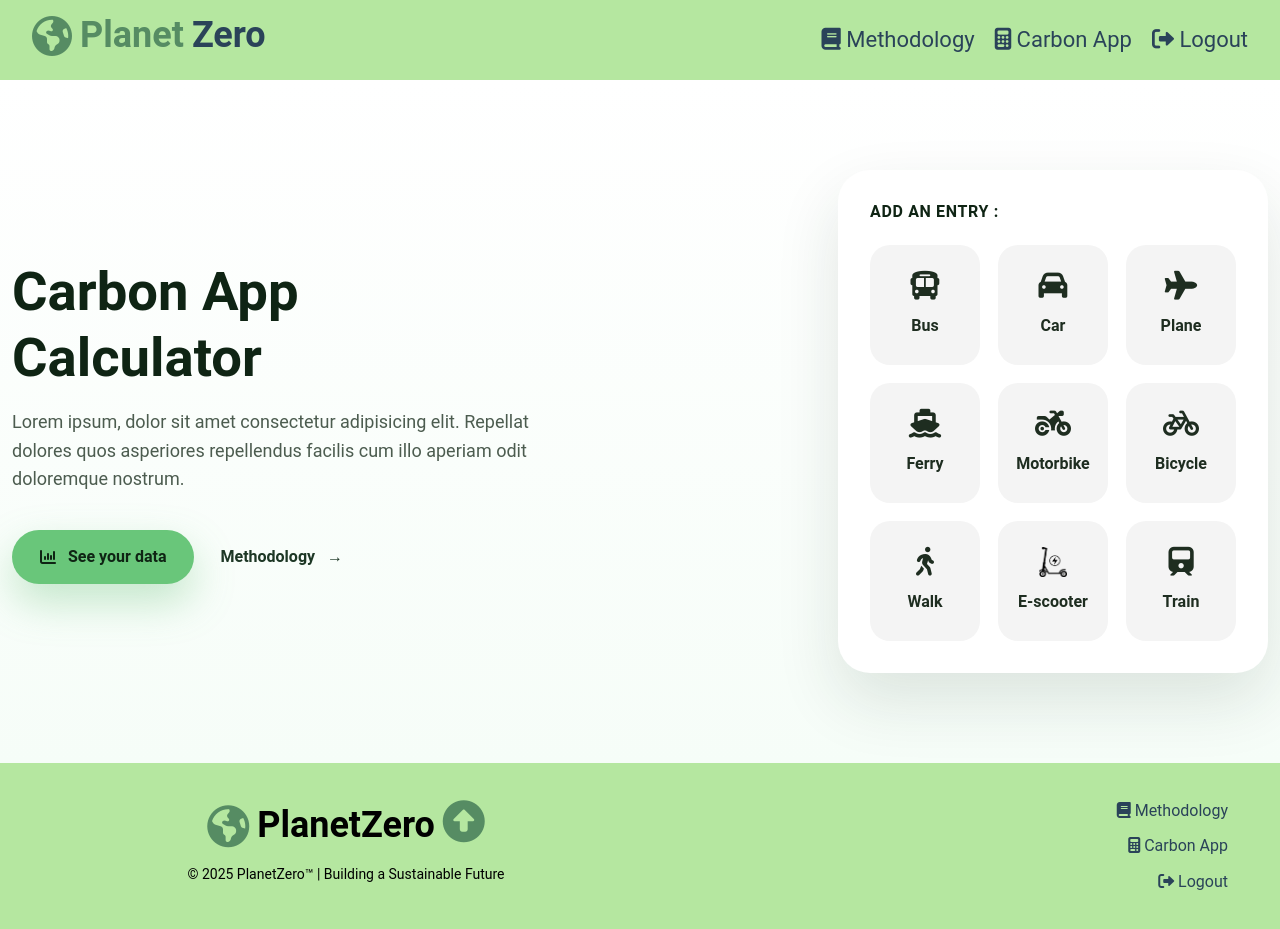
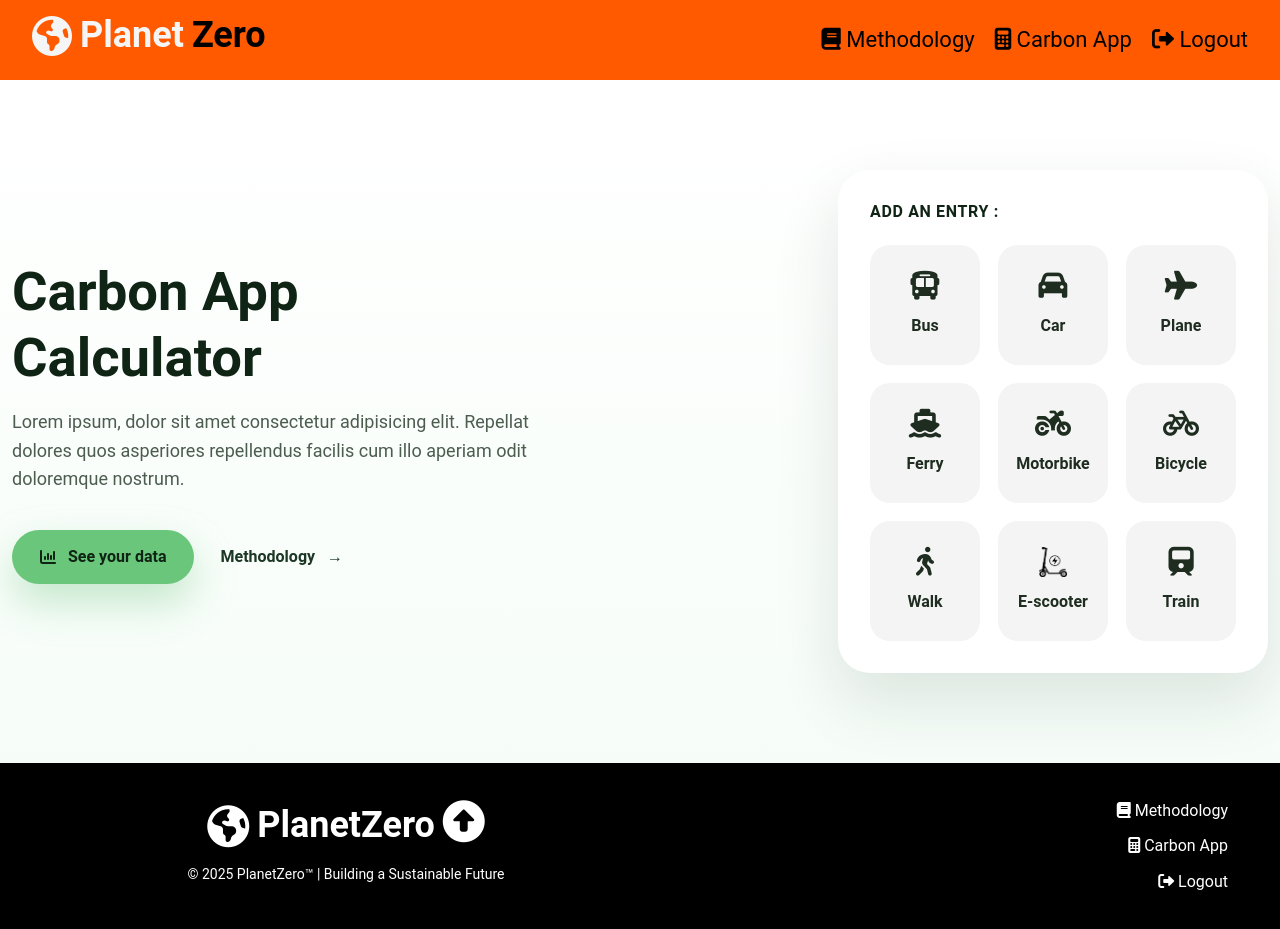
Before and after one commit to JosefLeininger03/carbon_app_2025, a Flask app: page /carbon_app in a window 1280 px wide. Run offline with Flask 2, Linux system fonts and the light colour scheme; a user stored in the database is signed in; some libraries are stand-ins or nearby versions.

Commit message:
Update layout.css

```diff
--- a/capp/static/layout.css
+++ b/capp/static/layout.css
@@ -18,7 +18,7 @@ body {
 
 /* 🌍 NAVBAR */
 .section_carbon_app_navbar {
-  background-color: #b5e7a0;
+  background-color: #ff5a00; /* Skyss-like orange */
 }
 
 .carbon_app_navbar {
@@ -36,17 +36,17 @@ body {
   gap: 8px;
   font-size: 36px;
   font-weight: 600;
-  color: #2a4359;
+  color: #000;
   text-decoration: none;
 }
 
 .logo i {
-  color: #568c63;
+  color: #f5f5f5;
   font-size: 40px;
 }
 
 .planet-text {
-  color: #568c63;
+  color: #f5f5f5;
 }
 
 /* Navbar links */
@@ -63,19 +63,19 @@ body {
 }
 
 .navbar-links a {
-  color: #2a4359;
+  color: #000;
   font-size: 22px;
   text-decoration: none;
   transition: 0.2s;
 }
 
 .navbar-links a:hover {
-  border-bottom: 3px solid #2a4359;
+  border-bottom: 3px solid #ff5a00;
 }
 
-/* 🌱 FOOTER */
+/* FOOTER */
 .section_footer {
-  background-color: #b5e7a0;
+  background-color: #000000;
   padding: 34px 40px;
   margin-top: 0px;
 }
@@ -103,26 +103,26 @@ body {
   gap: 8px;
   font-size: 36px;
   font-weight: 600;
-  color: #000;
+  color: #fff;
 }
 
 .footer-logo i {
-  color: #568c63;
+  color: #fff;
   font-size: 42px;
 }
 
 .footer-left p {
   font-size: 14px;
   margin-top: 8px;
-  color: #000;
+  color: #fff;
 }
 
 /* Right: links stacked under each other */
 .footer-links {
   list-style: none;
   display: flex;
-  flex-direction: column; /* stack vertically */
-  align-items: flex-end;  /* align to the right */
+  flex-direction: column;
+  align-items: flex-end;
   gap: 10px;
   margin: 0;
   padding: 0;
@@ -131,18 +131,18 @@ body {
 
 .footer-links a {
   text-decoration: none;
-  color: #2a4359;
+  color: #fff;
   font-size: 16px;
   transition: color 0.3s ease;
 }
 
 .footer-links a:hover {
-  color: #568c63;
+  color: #000;
 }
 
 /* Up icon */
 .up-icon {
-  color: #568c63;
+  color: #fff;
   font-size: 18px;
   transition: transform 0.3s ease;
 }
```
